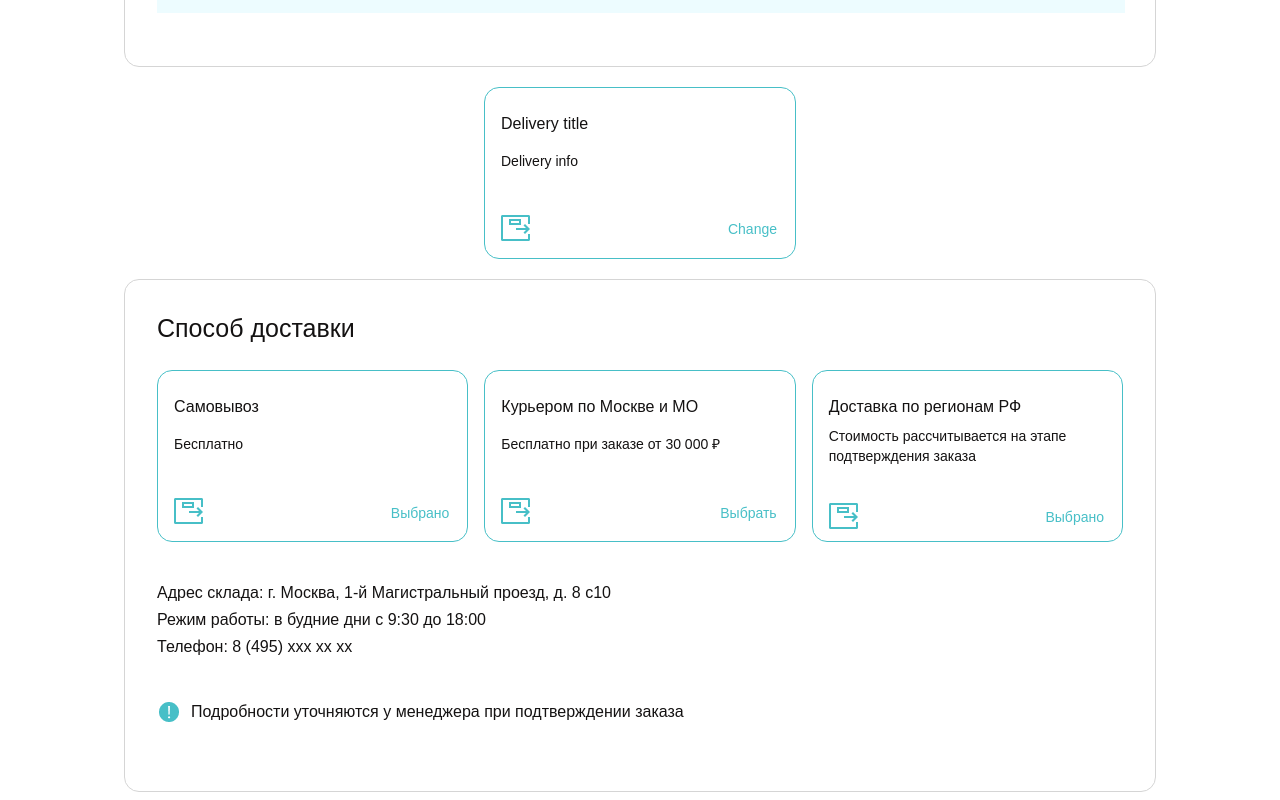
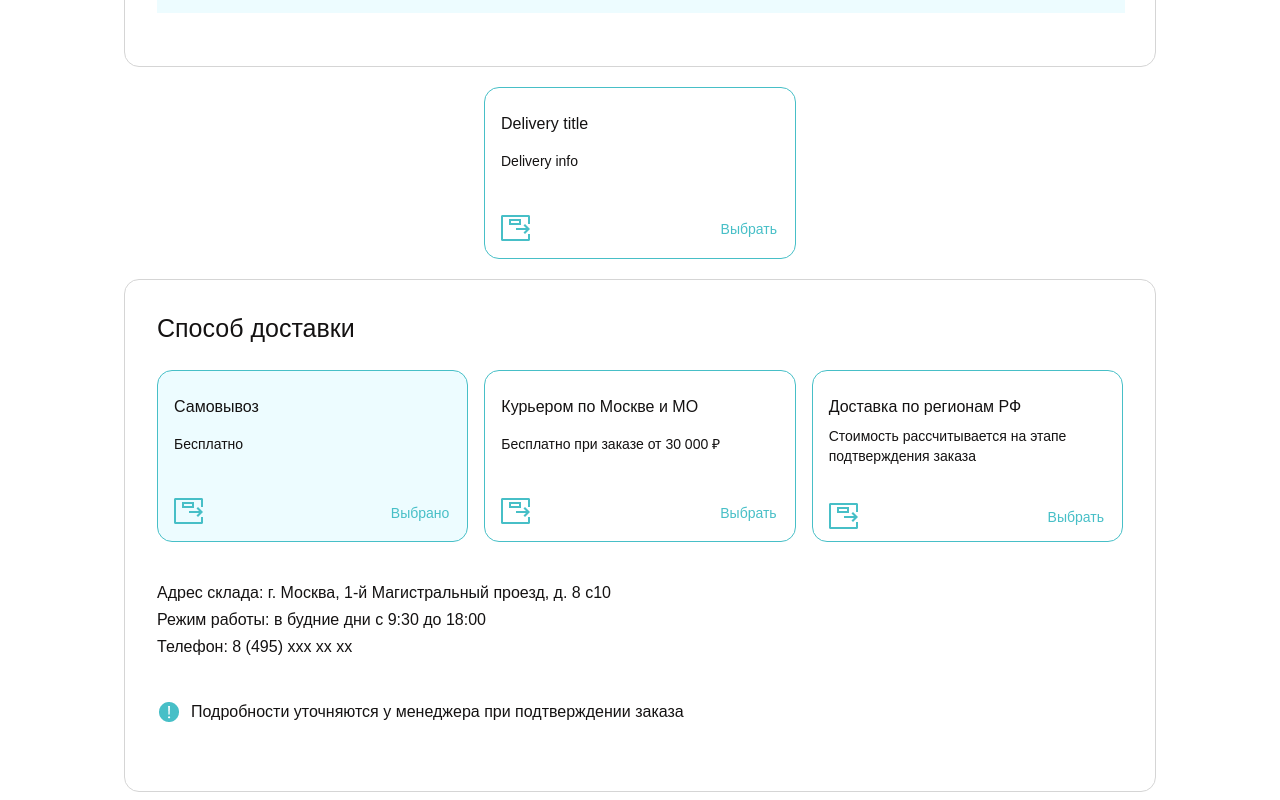
Before and after one commit to flyingniki/Vue-Components, a Vue app: page / in a window 1280 px wide. Shown: the part 1406-2206 px from the top of the page. Built offline with nearby package versions, Linux system fonts and the light colour scheme; a web font is replaced by a local one.

Commit message:
dynamic cards

```diff
--- a/src/components/DeliveryCard.vue
+++ b/src/components/DeliveryCard.vue
@@ -1,11 +1,11 @@
 <template>
-  <div class="delivery-card">
+  <div class="delivery-card" :class="{ active: delivery.isActive }">
     <h3 class="delivery-card__title">{{ delivery.title }}</h3>
     <p class="delivery-card__info">{{ delivery.info }}</p>
     <div class="delivery-card__selection">
       <img :src="delivery.image" alt="" class="delivery-card__img" />
-      <button class="delivery-card__button" @click="btnSelect">
-        {{ delivery.isActive }}
+      <button class="delivery-card__button">
+        {{ delivery.isActive ? "Выбрано" : "Выбрать" }}
       </button>
     </div>
   </div>
@@ -22,17 +22,8 @@ export default {
         title: "Delivery title",
         info: "Delivery info",
         image: "../src/assets/img/self.png",
-        isActive: "Change",
+        isActive: false,
       },
-    },
-  },
-  computed: {
-    cardBackground() {},
-    linkValue() {},
-  },
-  methods: {
-    btnSelect() {
-      this.$emit("typeSelect");
     },
   },
 };
@@ -50,6 +41,10 @@ export default {
   border: 1px solid #47bfc7;
   border-radius: 15px;
   padding: 24px 12px 17px 16px;
+}
+
+.active {
+  background-color: #edfcff;
 }
 
 .delivery-card__title {
--- a/src/components/DeliveryType.vue
+++ b/src/components/DeliveryType.vue
@@ -6,7 +6,7 @@
         v-for="delivery in deliveries"
         :id="delivery.id"
         :delivery="delivery"
-        @type-select="changeStateHandler"
+        @click="btnSelect(delivery.id)"
       />
     </div>
     <div class="delivery-type__contacts contacts">
@@ -58,28 +58,31 @@ export default {
           title: "Самовывоз",
           info: "Бесплатно",
           image: "../src/assets/img/self.png",
-          isActive: "Выбрано",
+          isActive: true,
         },
         {
           id: 1,
           title: "Курьером по Москве и МО",
           info: "Бесплатно при заказе от 30 000 ₽ ",
           image: "../src/assets/img/self.png",
-          isActive: "Выбрать",
+          isActive: false,
         },
         {
           id: 2,
           title: "Доставка по регионам РФ",
           info: "Стоимость рассчитывается на этапе подтверждения заказа",
           image: "../src/assets/img/self.png",
-          isActive: "Выбрано",
+          isActive: false,
         },
       ],
     };
   },
   methods: {
-    changeStateHandler() {
-      console.log('test');
+    btnSelect(id) {
+      this.deliveries.forEach((delivery) => {
+        delivery.isActive = false;
+      });
+      this.deliveries[id].isActive = true;
     },
   },
 };
```
